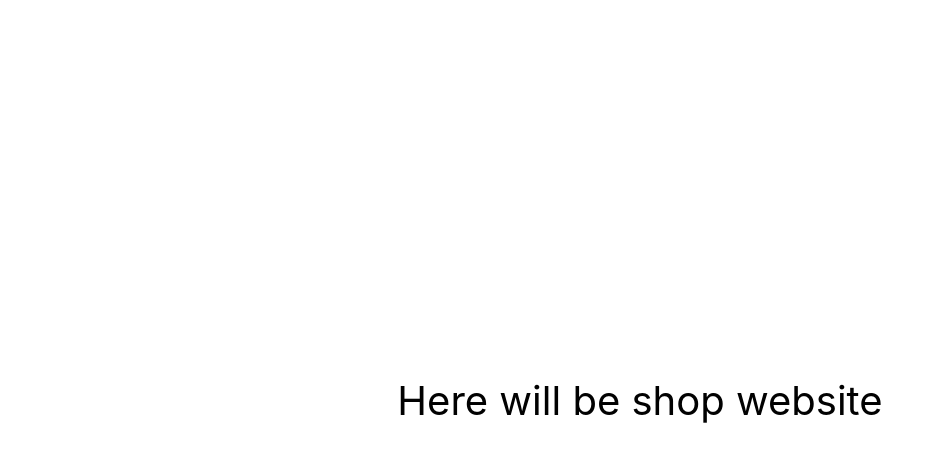
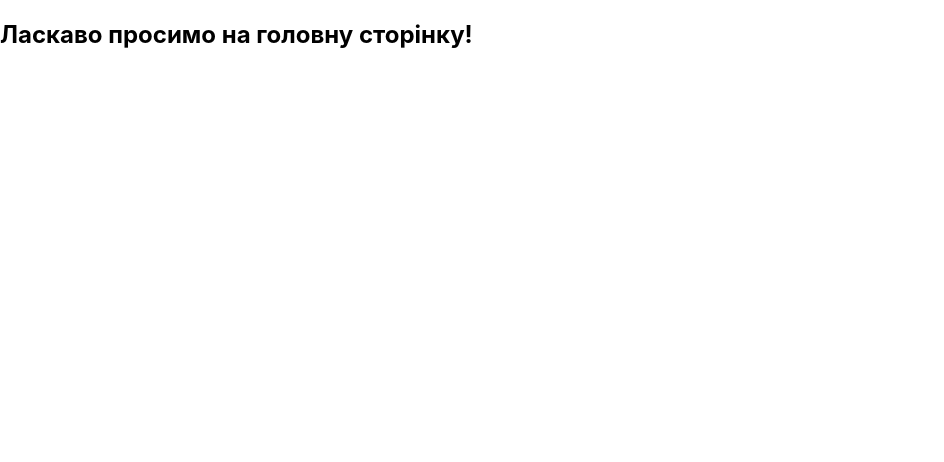
Before and after one commit to StanislavBobrivskyi/E-commerce-product-page, a React (Create React App) app: page / in a window 1280 px wide. Shown: the top 462 px of the page, without its empty margins (0-944 px from the left). Built offline with nearby package versions, Linux system fonts and the light colour scheme.

Commit message:
Routs add

```diff
--- a/package.json
+++ b/package.json
@@ -9,6 +9,7 @@
     "@testing-library/user-event": "^13.5.0",
     "react": "^18.1.0",
     "react-dom": "^18.1.0",
+    "react-router-dom": "^6.18.0",
     "react-scripts": "5.0.1",
     "web-vitals": "^2.1.3"
   },
--- a/src/components/App.jsx
+++ b/src/components/App.jsx
@@ -1,16 +1,13 @@
-export const App = () => {
+import React from 'react';
+import { BrowserRouter as Router, Route, Routes } from 'react-router-dom';
+import { Home } from './Home/Home';
+
+export function App() {
   return (
-    <div
-      style={{
-        height: '100vh',
-        display: 'flex',
-        justifyContent: 'center',
-        alignItems: 'center',
-        fontSize: 40,
-        color: '#010101',
-      }}
-    >
-      Here will be shop website
-    </div>
+    <Router>
+      <Routes>
+        <Route path="/" element={<Home />} />
+      </Routes>
+    </Router>
   );
-};
+}
--- /dev/null
+++ b/src/components/Home/Home.jsx
@@ -0,0 +1,9 @@
+import React from 'react';
+
+export function Home() {
+  return (
+    <div>
+      <h2>Ласкаво просимо на головну сторінку!</h2>
+    </div>
+  );
+}
```
Also changed, not shown: src/Routs/Home/Home.jsx (added), 1 other file (tests, documents, lock files or other folders).
